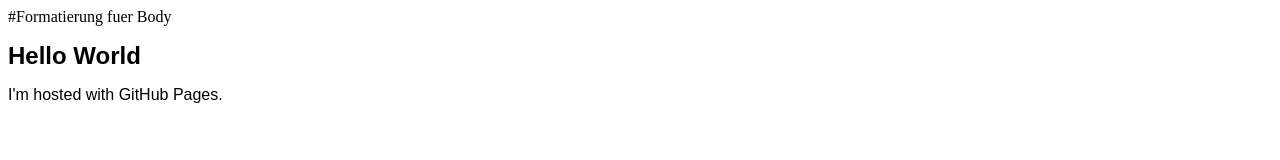
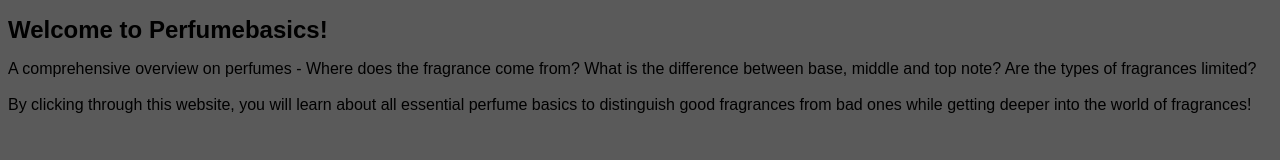
Before and after one commit to haheo96/haheo96.github.io, a plain HTML site: page index.html in a window 1280 px wide. Drawn offline with Linux system fonts and the light colour scheme.

Commit message:
Added intro

```diff
--- a/index.html
+++ b/index.html
@@ -2,22 +2,30 @@
 <html>
 <body>
 
-#Formatierung fuer Body
 <style>
+body {
+background-color: rgb(90,90,90);
+}
+
+color: rgb(255,127,80);
+}
+
+.w-text {
+color: rgb(255,255,240);
+}
+
   h1 {
     font-family: Arial, Helvetica;
     font-size: 24px;
-    font-color: rgb(50,200,90);
   }
   p {
     font-family: Arial, Helvetica;
     font-size: 16px,
-    font-color: rgb(0,0,0);
   }
-  </style>
+</style>
 
-<h1>Hello World</h1>
-<p>I'm hosted with GitHub Pages.</p>
-
+<h1 class="o-text">Welcome to Perfumebasics!</h1>
+<p class="w-text">A comprehensive overview on perfumes - Where does the fragrance come from? What is the difference between base, middle and top note? Are the types of fragrances limited?
+<br><br>By clicking through this website, you will learn about all essential perfume basics to distinguish good fragrances from bad ones while getting deeper into the world of fragrances!
 </body>
 </html>
```
